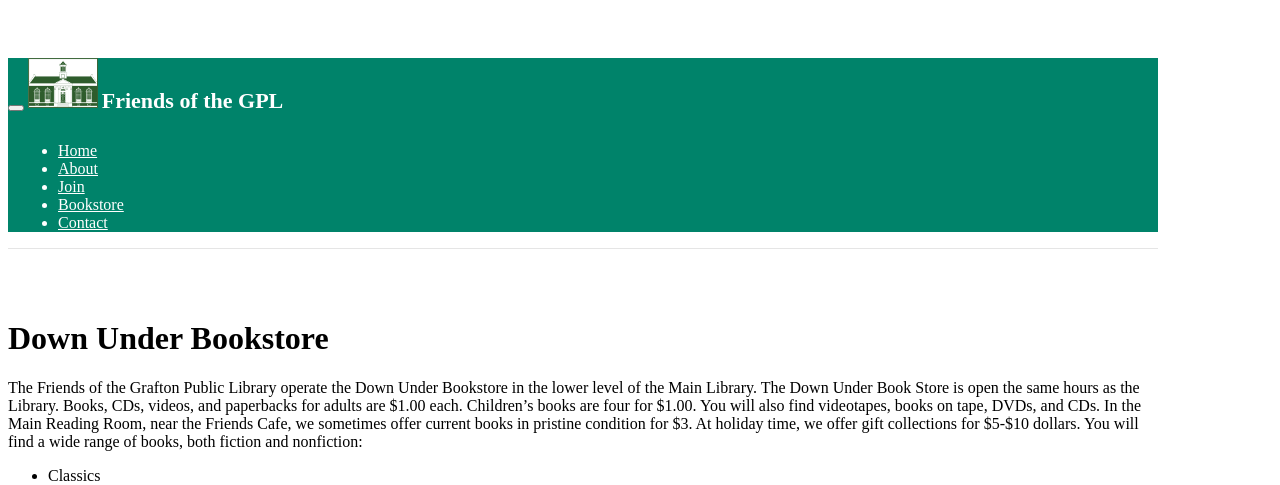
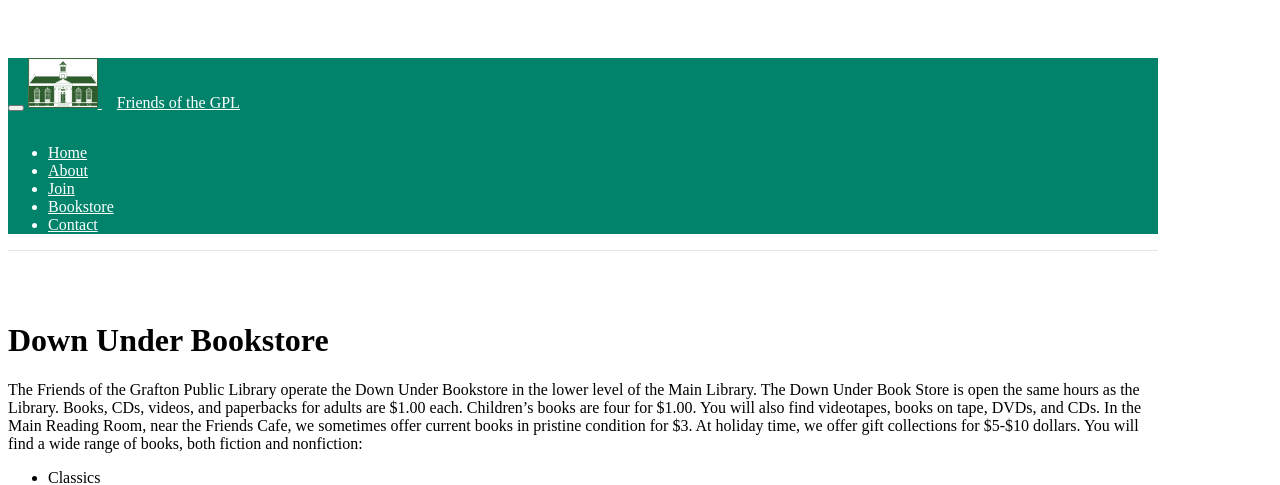
Before and after one commit to dscush/friendsgpl, a Django app: template website/templates/website/downunder.html in a window 1280 px wide. Shown: the top 485 px of the page. Run offline with Django 3.2, Linux system fonts and the light colour scheme; the template is opened without the code that fills it, so the values that code supplies are empty; style sheets or scripts are compiled from the project's sources; some libraries are stand-ins or nearby versions.

Commit message:
Fix navbar-brand link and styling

```diff
--- a/website/static/website/_header.scss
+++ b/website/static/website/_header.scss
@@ -2,24 +2,46 @@
 header {
 	border-bottom: 1px solid #e5e5e5;
 
-	/* Make the masthead heading the same height as the navigation */
-	h3 {
-		color: #fff;
+    .navbar-inverse {
+        background: $navbar_bg_color;
+        color: $navbar_color;
+        a.navbar-brand {
+            color: $navbar_color;
             margin-top: 0;
             margin-bottom: 0;
-		line-height: 50px;
-		padding-bottom: 19px;
-		display: inline;
-	}
-	a.navbar-brand {
-		margin-top: 0;
-		margin-bottom: 0;
-		padding-top: 0px;
+            padding: 0;
             line-height: 50px;
             img {
                 margin: 0px;
                 padding: 0px;
                 height: 50px;
+            }
+            &.title {
+                border-radius: 4px;
+                padding: 0 15px;
+                &:hover {
+                    background: $navpill_hover_bg_color;
+                }
+            }
+        }
+        .navbar-nav {
+            > .open {
+                > a, > a:hover, > a:focus {
+                    background: $navpill_bg_color;
+                }
+            }
+            > :not(.open) {
+                > a {
+                    color: $navbar_color;
+                }
+                > a:hover {
+                    background: $navpill_hover_bg_color;
+                }
+            }
+            > .external > a {
+                background: $navpill_external_bg_color;
+                color: $navpill_external_color;
+            }
         }
     }
 }
@@ -39,31 +61,3 @@ header {
 	h1 {
 	}
 }
-
-
-
-.navbar-inverse {
-	background: $navbar_bg_color;
-	color: $navbar_color;
-	.navbar-nav {
-        margin-left: 10px;
-        margin-right: 10px;
-		> .open {
-			> a, > a:hover, > a:focus {
-				background: $navpill_bg_color;
-			}
-		}
-		> :not(.open) {
-			> a {
-				color: $navbar_color;
-			}
-			> a:hover {
-				background: $navpill_hover_bg_color;
-			}
-		}
-		> .external > a {
-			background: $navpill_external_bg_color;
-			color: $navpill_external_color;
-		}
-	}
-}
--- a/website/templates/website/header.html
+++ b/website/templates/website/header.html
@@ -8,8 +8,12 @@
                     <span class="icon-bar"></span>
                     <span class="icon-bar"></span>
                 </button>
-                <a class="navbar-brand" ui-sref="app"><img src="{% static 'website/images/logo_no_words.png' %}"></a>
-                <h3>Friends of the GPL</h3>
+                <a class="navbar-brand" href="{% url 'home' %}">
+                    <img src="{% static 'website/images/logo_no_words.png' %}">
+                </a>
+                <a class="navbar-brand title" href="{% url 'home' %}">
+                    Friends of the GPL
+                </a>
             </div>
             <div id="navbar" class="navbar-collapse collapse">
                 <ul class="nav navbar-nav nav-pills pull-xs-left pull-sm-and-up-right">
```
Lines whose indentation alone changed are shown as unchanged.
